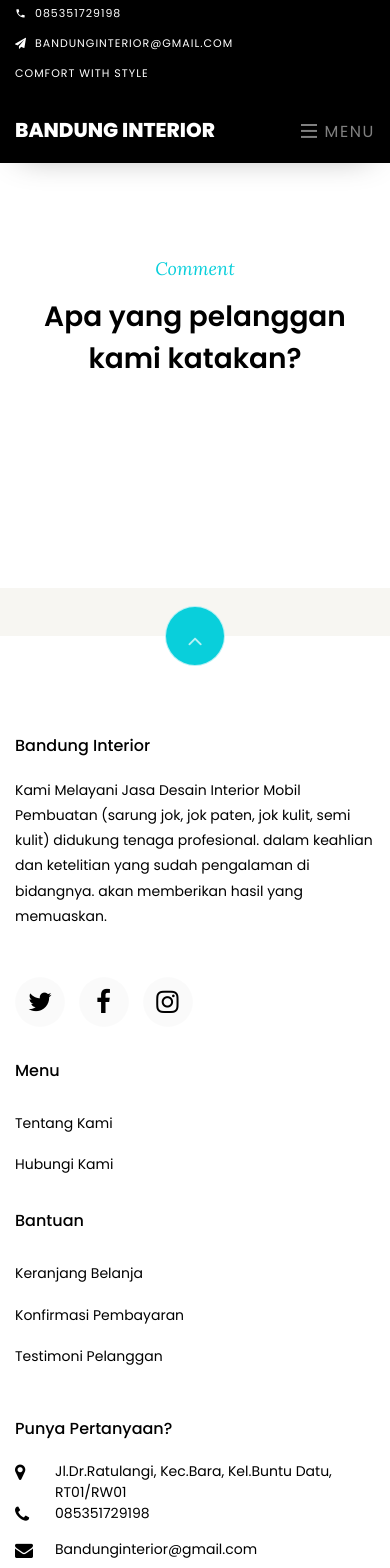
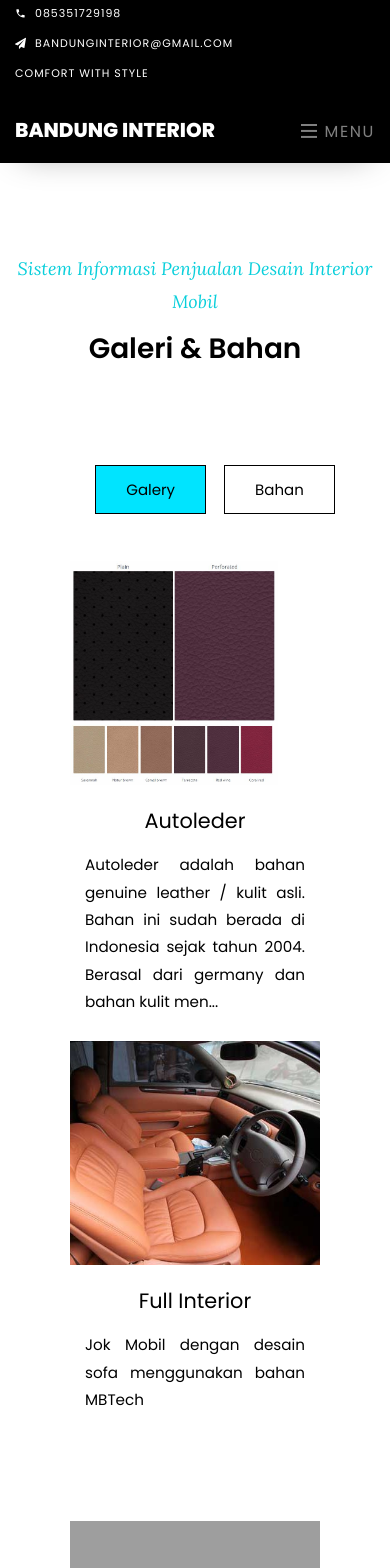
Before and after one commit to UTIDrhian/bi, a CodeIgniter app: page /index.php/pages/galery in a window 390 px wide. Shown: the top 1568 px of the page. Run offline with CodeIgniter, Linux system fonts and the light colour scheme; data comes from the database, SQL or seed files in the repository; data that the repository does not hold is empty; some libraries are stand-ins or nearby versions; some web fonts are replaced; grey boxes are pictures that could not be loaded.

Commit message:
Update 24 Februari 2022

```diff
--- a/application/controllers/Pages.php
+++ b/application/controllers/Pages.php
@@ -22,12 +22,23 @@ class Pages extends CI_Controller {
         get_footer();
     }
 
-public function galery()
+    public function galery()
     {
         $params['reviews'] = $this->review->get_all_reviews();
 
         get_header(get_store_name());
         get_template_part('pages/galery', $params);
+        get_footer();
+    }
+
+    public function galery_show($id)
+    {
+        $params['reviews'] = $this->review->get_all_reviews();
+        $params['id'] = $id;
+
+
+        get_header(get_store_name());
+        get_template_part('pages/galery-show', $params);
         get_footer();
     }
 
--- a/application/views/themes/interior/footer.php
+++ b/application/views/themes/interior/footer.php
@@ -152,7 +152,21 @@ defined('BASEPATH') OR exit('No direct script access allowed');
       }
     });
   });
+
+  $(document).ready(function(){
+
+    $('.tm-paging-link').click(function(e){
+      e.preventDefault();
+
+      var page = $(this).text().toLowerCase();
+      $('.tm-gallery-page').addClass('hidden');
+      $('#tm-gallery-page-' + page).removeClass('hidden');
+      $('.tm-paging-link').removeClass('active');
+      $(this).addClass("active");
+    });
+  });
 </script>
+
 
 </body>
 </html>
--- a/application/views/themes/interior/home.php
+++ b/application/views/themes/interior/home.php
@@ -1,5 +1,5 @@
   <?php
-    defined('BASEPATH') OR exit('No direct script access allowed');
+  defined('BASEPATH') OR exit('No direct script access allowed');
   ?>
 
   <section class="ftco-section">
@@ -51,7 +51,6 @@
   </section>
 
 
-
   <section class="ftco-section testimony-section">
     <div class="container">
       <div class="row justify-content-center mb-5 pb-3">
--- a/application/views/themes/interior/pages/galery.php
+++ b/application/views/themes/interior/pages/galery.php
@@ -3,39 +3,112 @@ defined('BASEPATH') OR exit('No direct script access allowed');
 ?>
 
 
+<style type="text/css">
+  .tm-gallery-item{
+    height: 30rem;
+  }
+  .galeri-desain{
+    height: 29rem;
+  }
+  .galeri-desain:hover{
+    box-shadow: rgba(0, 0, 0, 0.35) 0px 5px 15px;
+  }
+  .tm-gallery-description{
+    color: #000;
+  }
+  .hidden {
+    display: none !important;
+  }
+</style>
+<link href="<?php echo get_theme_uri('css/templatemo-style.css'); ?>" rel="stylesheet" />
+
 <section class="ftco-section testimony-section">
   <div class="container">
     <div class="row justify-content-center mb-5 pb-3">
       <div class="col-md-7 heading-section ftco-animate text-center">
-            <span class="subheading">Comment</span>
-          <h2 class="mb-4">Apa yang pelanggan kami katakan?</h2>
+        <span class="subheading">Sistem Informasi Penjualan Desain Interior Mobil</span>
+        <h2 class="mb-4">Galeri & Bahan</h2>
       </div>
     </div>
     <div class="row ftco-animate">
       <div class="col-md-12">
-          <div class="carousel-testimony owl-carousel">
-            <?php if ( count($reviews) > 0) : ?>
-            <?php foreach ($reviews as $review) : ?>
-            <div class="item">
-              <div class="testimony-wrap p-4 pb-5">
-                <div class="user-img mb-5" style="background-image: url(<?php echo base_url('assets/uploads/users/'. $review->profile_picture); ?>)">
-                  <span class="quote d-flex align-items-center justify-content-center">
-                    <i class="icon-quote-left"></i>
-                  </span>
+        <div class="tm-paging-links" id="galery">
+          <nav>
+            <ul>
+              <li class="tm-paging-item"><a href="#galery" class="tm-paging-link active" style="text-decoration: none;">Galery</a></li>
+              <li class="tm-paging-item"><a href="#galery" class="tm-paging-link" style="text-decoration: none;">Bahan</a></li>
+            </ul>
+          </nav>
         </div>
-                <div class="text text-center">
-                  <p class="mb-5 pl-4 line"><?php echo $review->review_text; ?></p>
-                  <p class="name"><?php echo $review->name; ?></p>
-                  <span class="position"><?php echo get_formatted_date($review->review_date); ?></span>
-                </div>
-              </div>
-            </div>
-            <?php endforeach; ?>
-            <?php else : ?>
-            <?php endif; ?>
 
+
+        <!-- Gallery -->
+        <div class="row tm-gallery">
+          <!-- gallery page 1 -->
+          <div id="tm-gallery-page-galery" class="tm-gallery-page">
+
+            <?php
+            $galery = $this->db->query("SELECT * FROM informasi WHERE kategori = 'Galery'")->result();
+            foreach ($galery as $g) {
+              ?>
+
+              <a href="<?php echo site_url('pages/galery_show/').$g->id; ?>" style="text-decoration: none;">
+
+                <article class="col-lg-3 col-md-4 col-sm-6 col-12 tm-gallery-item">
+                  <figure class="galeri-desain">
+                    <img src="<?php echo base_url('assets/uploads/informasi/galery/'. $g->gambar); ?>" alt="Image" class="img-fluid tm-gallery-img" />
+                    <figcaption style="padding: 0 15px;">
+                      <h4 class="tm-gallery-title" style="text-align: center;"><?php echo $g->nama; ?></h4>
+                      <p class="tm-gallery-description" style="text-align: justify;"><?php echo mb_strimwidth("$g->deskripsi", 0, 150, "..."); ?></p>
+                    </figcaption>
+                  </figure>
+                </article>
+
+              </a>
+
+            <?php } ?>
+
+          </div> <!-- gallery page 1 -->
+
+          <!-- gallery page 2 -->
+          <div id="tm-gallery-page-bahan" class="tm-gallery-page hidden">
+
+            <?php
+            $bahan = $this->db->query("SELECT * FROM informasi WHERE kategori = 'Bahan'")->result();
+            foreach ($bahan as $b) {
+              ?>
+              <a href="<?php echo site_url('pages/galery_show/').$b->id; ?>" style="text-decoration: none;">
+                <article class="col-lg-3 col-md-4 col-sm-6 col-12 tm-gallery-item">
+                  <figure class="galeri-desain">
+                    <img src="<?php echo base_url('assets/uploads/informasi/galery/'. $b->gambar); ?>" alt="Image" class="img-fluid tm-gallery-img" />
+                    <figcaption style="padding: 0 15px;">
+                      <h4 class="tm-gallery-title" style="text-align: center;"><?php echo $b->nama; ?></h4>
+                      <p class="tm-gallery-description" style="text-align: justify;"><?php echo mb_strimwidth("$b->deskripsi", 0, 150, "..."); ?></p>
+                    </figcaption>
+                  </figure>
+                </article>
+              </a>
+
+            <?php } ?>
+
+          </div> <!-- gallery page 2 -->
         </div>
       </div>
     </div>
   </div>
 </section>
+
+<script>
+  $(document).ready(function(){
+      // Handle click on paging links
+      $('.tm-paging-link').click(function(e){
+        e.preventDefault();
+
+        var page = $(this).text().toLowerCase();
+        $('.tm-gallery-page').addClass('hidden');
+        $('#tm-gallery-page-' + page).removeClass('hidden');
+        $('.tm-paging-link').removeClass('active');
+        $(this).addClass("active");
+      });
+    });
+  </script>
--- /dev/null
+++ b/assets/themes/interior/css/templatemo-style.css
@@ -0,0 +1,226 @@
+/*
+
+Simple House
+
+https://templatemo.com/tm-539-simple-house
+
+*/
+
+
+.tm-container-inner,
+.tm-container-inner-2 {
+  padding-left: 15px;
+  padding-right: 15px;
+}
+
+.tm-btn {
+  display: inline-block;
+  font-size: 1rem;
+  width: auto;
+  padding: 10px 30px;
+  text-decoration: none;
+  cursor: pointer;
+  border: 0;
+}
+
+.tm-btn-default {
+  border: 1px solid #ccc;
+  background-color: transparent;
+  color: #626364;
+}
+
+.tm-btn-default:hover,
+.tm-btn-default:focus {
+  color: white;
+  background-color: #98999A;
+}
+
+.tm-btn-primary {
+  background-color: #2D99CC;
+  color: white;
+}
+
+.tm-btn-primary:hover,
+.tm-btn-primary:focus {
+  background-color: #1b6f96;
+}
+
+.tm-btn-success {
+  background-color: #319966;
+  color: white;
+}
+
+.tm-btn-success:hover,
+.tm-btn-success:focus {
+  background-color: #1d6e46;
+}
+
+.tm-btn-danger {
+  background-color: #993332;
+  color: white;
+}
+
+.tm-btn-danger:hover,
+.tm-btn-danger:focus {
+  background-color: #752423;
+}
+
+.tm-mb-45 {
+  margin-bottom: 45px;
+}
+
+.tm-mb-p {
+  margin-bottom: 20px;
+}
+
+.tm-text-success {
+  color: #319966;
+}
+
+.tm-gallery {
+  margin-bottom: 80px;
+}
+
+.tm-gallery-page {
+  max-width: 280px;
+  margin-left: auto;
+  margin-right: auto;
+  display: -ms-flexbox;
+  display: flex;
+  -ms-flex-wrap: wrap;
+  flex-wrap: wrap;
+}
+
+.tm-gallery-description {
+  font-size: 0.95rem;
+}
+
+.tm-section,
+.tm-container-inner,
+.tm-container-inner-2 {
+  margin-left: auto;
+  margin-right: auto;
+}
+
+/* Small devices (landscape phones, 576px and up) */
+@media (min-width: 576px) {
+  .tm-gallery-page {
+    max-width: 560px;
+  }
+}
+
+/* Medium devices (tablets, 768px and up) */
+@media (min-width: 768px) {
+  .tm-gallery-page,
+  .tm-section,
+  .tm-container-inner,
+  .tm-container-inner-2 {
+    max-width: 840px;
+  }
+}
+
+/* Large devices (desktops, 992px and up) */
+@media (min-width: 992px) {
+  .tm-gallery-page,
+  .tm-section {
+    max-width: 1120px;
+  }
+
+  .tm-container-inner {
+    max-width: 1120px;
+  }
+
+  .tm-container-inner-2 {
+    max-width: 900px;
+  }
+}
+
+.tm-gallery-item {
+  max-width: 280px;
+}
+
+.tm-gallery-img {
+  margin-bottom: 20px;
+  width: auto;
+  height: 14rem;
+  object-fit: cover;
+}
+
+.tm-gallery-title {
+  font-size: 1.3rem;
+  font-weight: 400;
+  color: #000;
+  margin-bottom: 15px;
+}
+
+.tm-gallery-description {
+  margin-bottom: 20px;
+}
+
+.tm-gallery-price {
+  font-size: 1.25rem;
+  color: #2F956D;
+  margin-bottom: 60px;
+}
+
+.tm-paging-links {
+  text-align: center;
+  margin-bottom: 40px;
+}
+
+.tm-paging-item {
+  list-style: none;
+  display: inline-block;
+  border: 1px solid #000;
+  margin: 7px;
+}
+
+.tm-paging-link {
+  padding: 10px 30px;
+  display: flex;
+  align-items: center;
+  justify-content: center;
+  text-decoration: none;
+  color: #000;
+  background-color: transparent;
+}
+
+.tm-paging-link.active,
+.tm-paging-link:hover {
+  background-color: #00E4FF;
+  color: #000;
+}
+
+.tm-description-figure {
+  text-align: center;
+}
+
+.tm-description-box {
+  margin-left: auto;
+  margin-right: auto;
+}
+
+.tm-description-box {
+  padding-left: 0;
+  padding-right: 0;
+  display: flex;
+  flex-direction: column;
+  margin-top: 30px;
+  max-width: 530px;
+}
+
+@media (min-width: 768px) {
+  .tm-description-box {
+    padding-left: 5px;
+    padding-right: 40px;
+    margin-top: 0;
+  }
+}
+
+.tm-right {
+  align-self: flex-end;
+}
+
+.hidden {
+  display: none !important;
+}
```
Also changed, not shown: application/views/themes/interior/pages/galery-show.php (added, +32 -0 lines), application/views/themes/interior/header.php (indentation only). Lines whose indentation alone changed are shown as unchanged.
